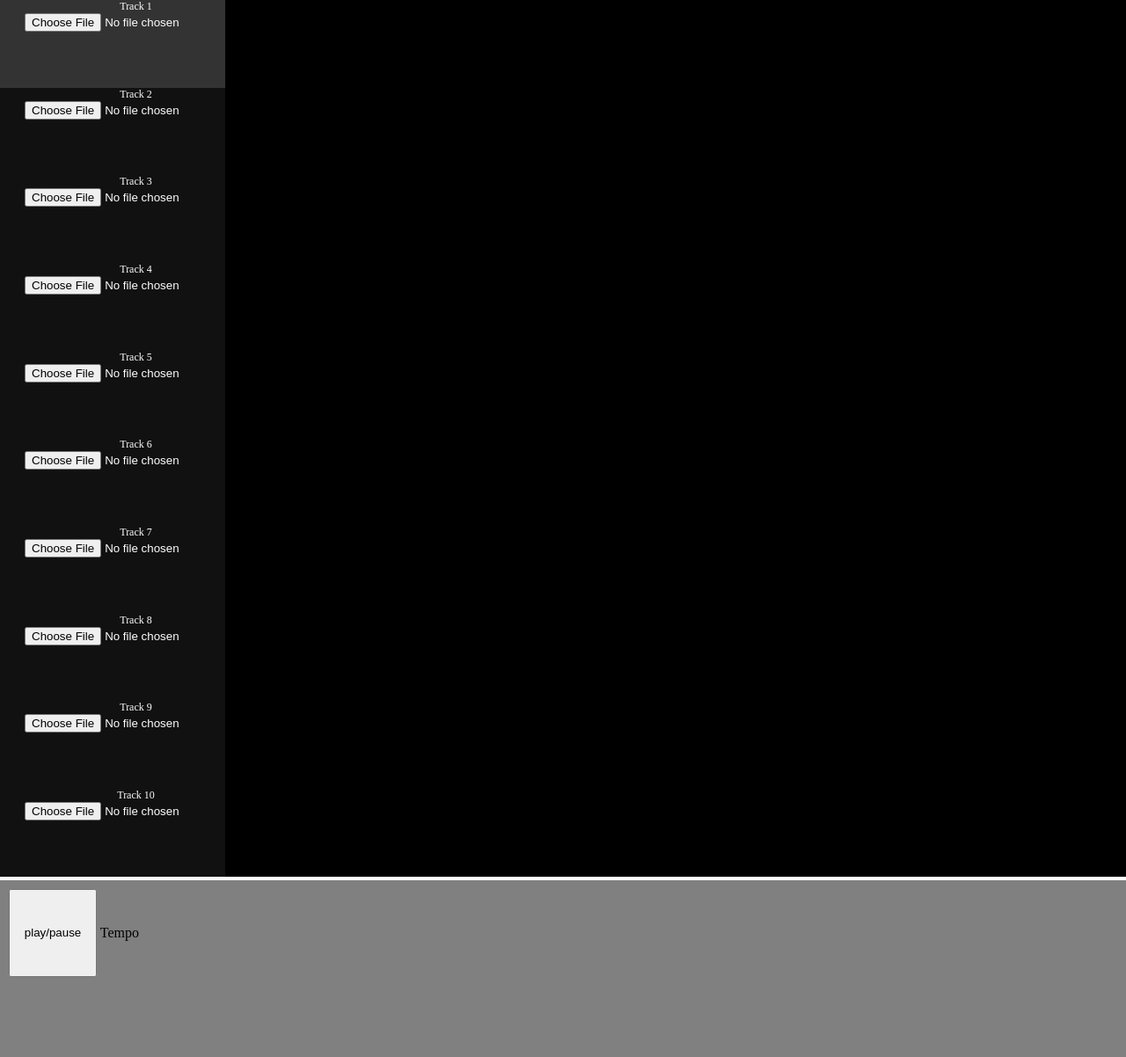
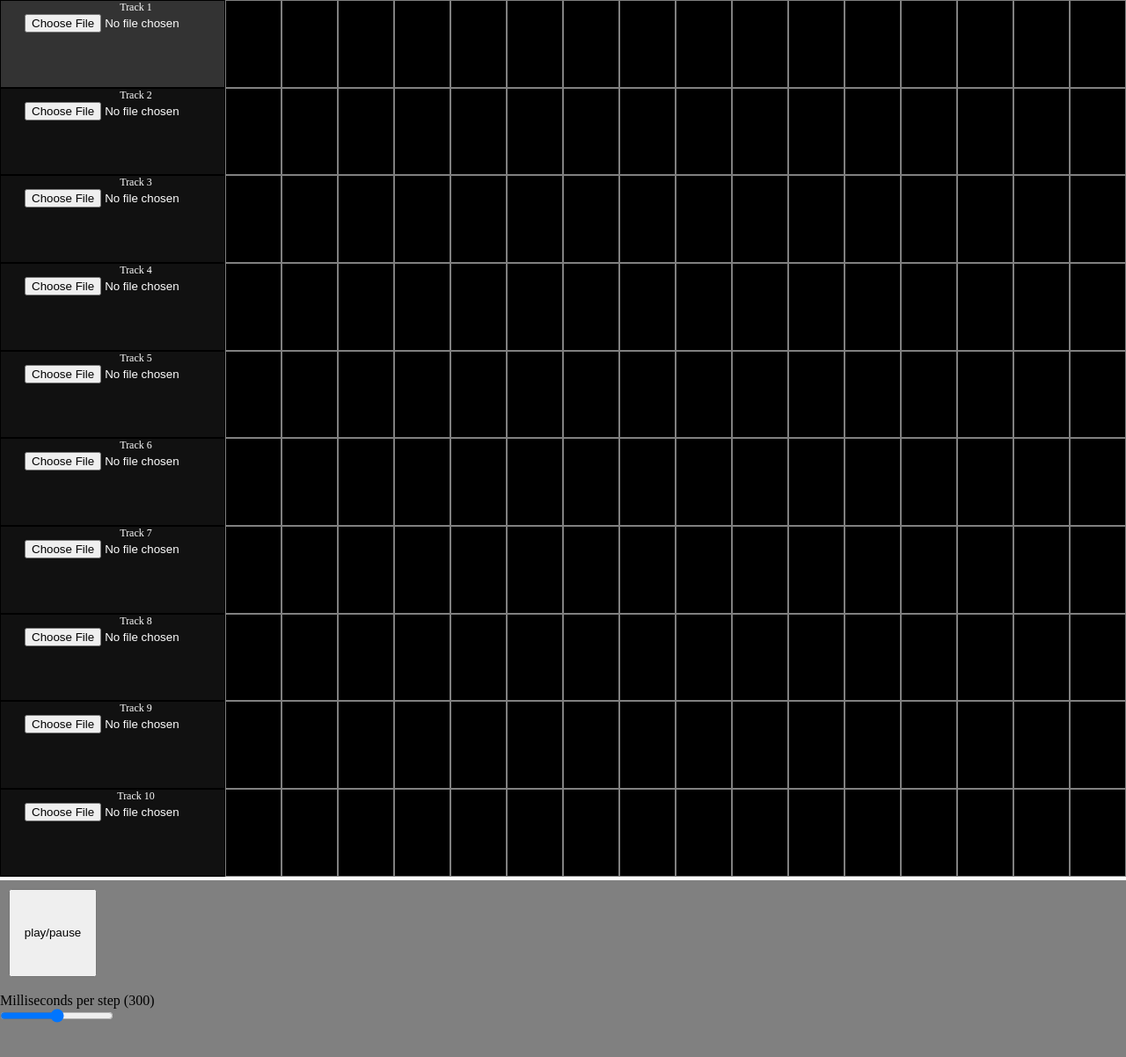
Before and after one commit to probably-not-porter/sqr-seq, a Node server app: page / in a window 1280 px wide. Shown: the top 1202 px of the page at 88% size. Run offline with Node 20, Linux system fonts and the light colour scheme.

Commit message:
add tempo

```diff
--- a/public/css/main.css
+++ b/public/css/main.css
@@ -1,6 +1,9 @@
 *{
   margin: 0px;
   padding: 0px;
+  box-sizing: border-box;
+    -moz-box-sizing: border-box;
+    -webkit-box-sizing: border-box;
 }
 html {
     height: 100%;
@@ -42,6 +45,7 @@ body{
   min-height: 10px;
   height: 100%;
   background-color: black;
+  border: 1px solid gray;
 
   display: inline-block;
 }
@@ -55,6 +59,7 @@ body{
   color: white;
   text-align: center;
   background-color: #111;
+  border: 1px solid black;
 
 }
 .shadow {
--- a/public/js/main.js
+++ b/public/js/main.js
@@ -38,26 +38,27 @@ function updateStep(y,x){
 var play_pause = false;
 var step_num = 0;
 var current_elems = [];
+var speed = 400;
 var intervalId;
 
 function playPause(){
   if (play_pause == false){
-    intervalId = setInterval(play, 100);
+    setTimeout(play, speed);
     play_pause = true;
   }
   else{
-    clearInterval(intervalId);
+    play_pause = false;
     for (var n = 0; n < current_elems.length; n++){
       current_elems[n].classList.remove("shadow");
     }
     current_elems = [];
     step_num = 0;
-    play_pause = false;
+
   }
 }
 
 function play(){
-
+  if (play_pause == true){
     for (var n = 0; n < current_elems.length; n++){
       current_elems[n].classList.remove("shadow");
     }
@@ -74,4 +75,11 @@ function play(){
     if (step_num > 15){
       step_num = 0;
     }
+    setTimeout(play, speed);
   }
+}
+
+function updateTempo(value){
+  speed = value;
+  document.getElementById("ms_val").innerHTML = String(value);
+}
--- a/views/index.ejs
+++ b/views/index.ejs
@@ -23,7 +23,9 @@
 
       <div id="controls-area">
         <input id="play_pause" onclick="playPause()" type="button" value="play/pause">
-        <span>Tempo</span>
+        <br><br>
+        <span>Milliseconds per step (</span><span id="ms_val">300</span><span>)</span><br>
+        <input type="range" min="100" max="500" value="300" oninput="updateTempo(this.value)" onchange="updateTempo(this.value)">
       </div>
     </body>
 </html>
```
Lines whose indentation alone changed are shown as unchanged.
